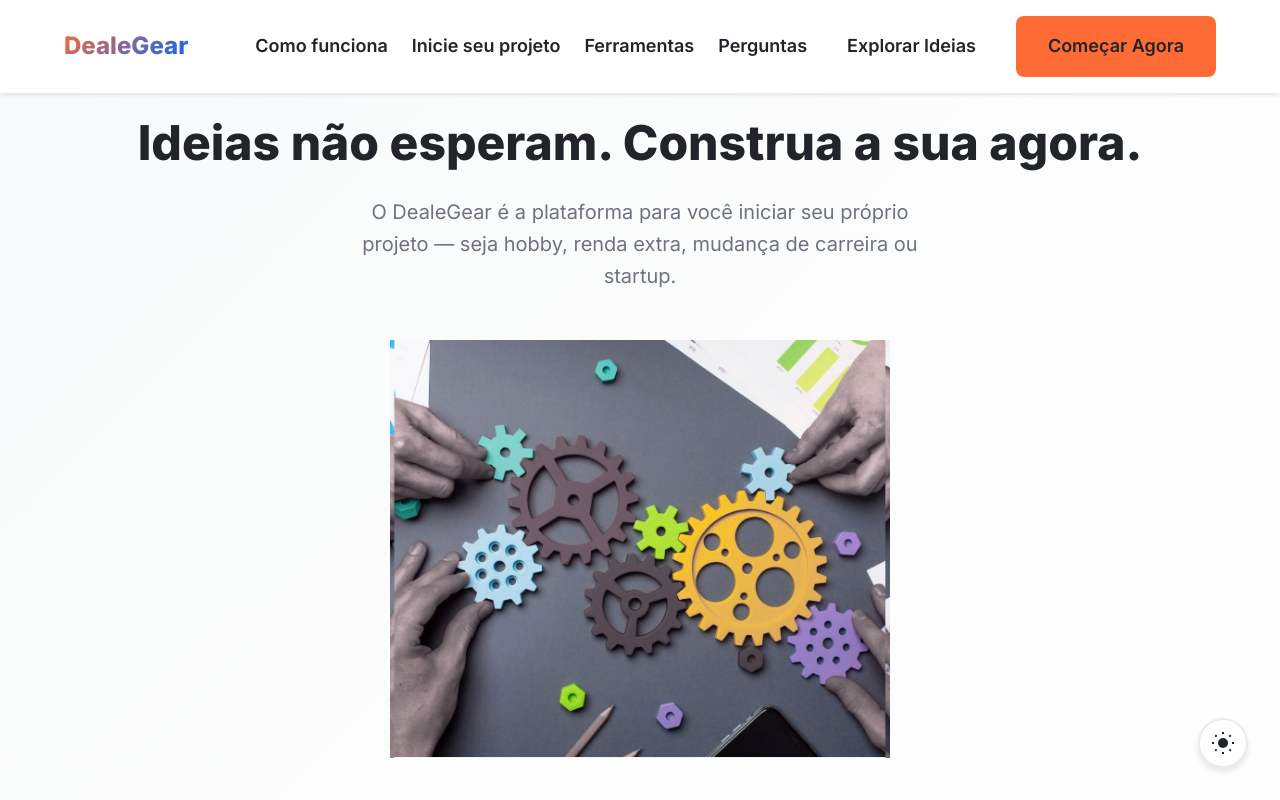
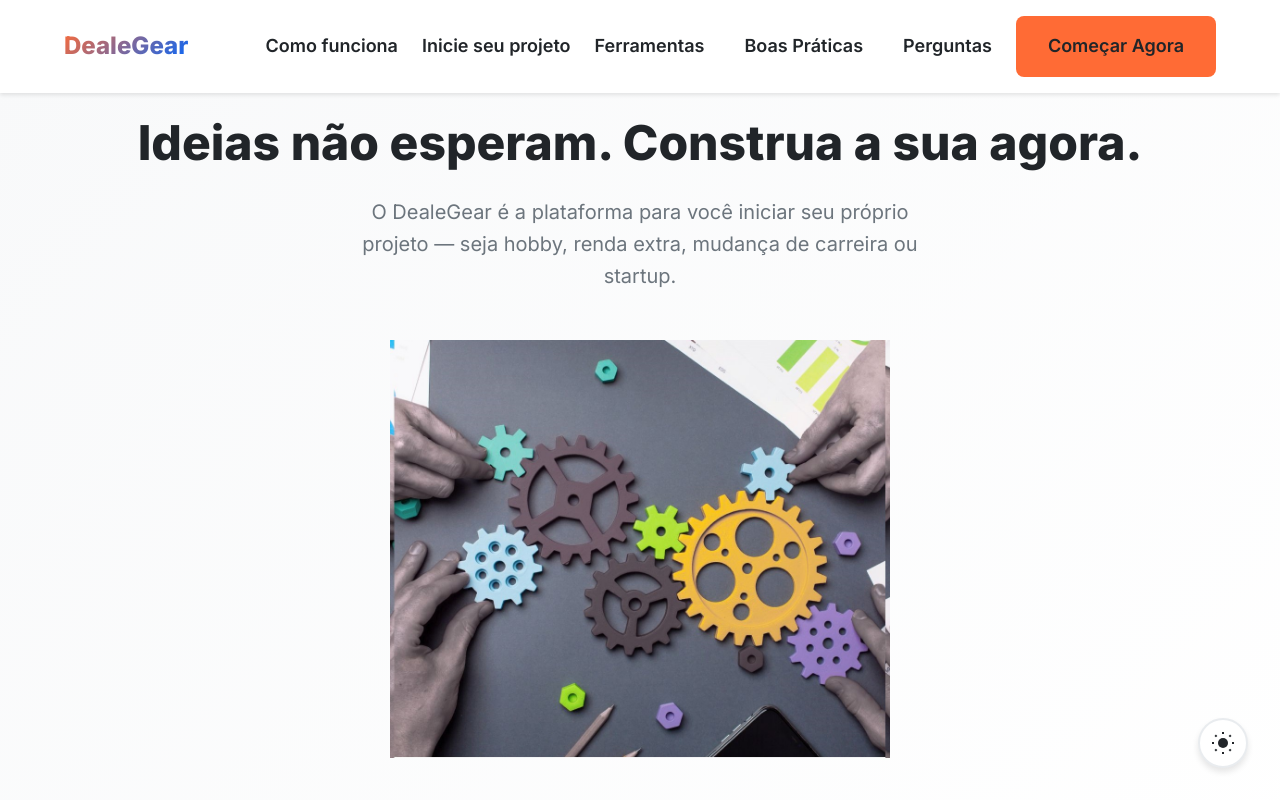
Before and after one commit to DealeGear/dealegear, a plain HTML site: page index.html in a window 1280 px wide. Shown: the top 800 px of the page. Drawn offline with Linux system fonts and the light colour scheme.

Commit message:
Correção

```diff
--- a/index.html
+++ b/index.html
@@ -25,8 +25,8 @@
                     <li><a href="#tipos-projetos">Inicie seu projeto</a></li>
                     <!--<li><a href="#comunidade">Comunidade</a></li>-->
                     <li><a href="#ferramentas">Ferramentas</a></li>
+                    <li><a href="#boaspraticas" class="btn-link" target="_blank">Boas Práticas</a></li>
                     <li><a href="#perguntas">Perguntas</a></li>
-                    <li><a href="https://dealegear.github.io/Gears/" class="btn-link" target="_blank">Explorar Ideias </a></li>
                     <li><a href="https://dealegear.github.io/IdeiaHub/" class="btn btn-primary" target="_blank">Começar Agora</a></li>
                 </ul>
             </div>
@@ -190,6 +190,7 @@
 
     <!-- Recursos para Crescer -->
     <section class="resources-banner">
+        <section id="boaspraticas"></section>
         <div class="container">
             <h2 class="section-title">Dicas de boas práticas</h2>
             <div class="resources-grid">
```
